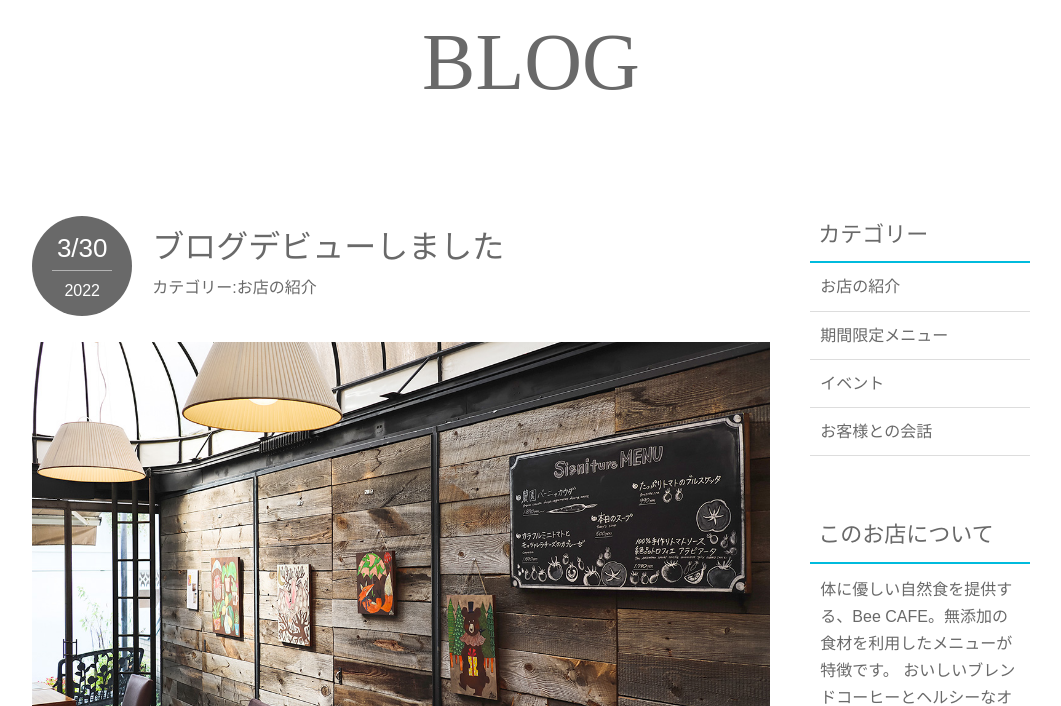
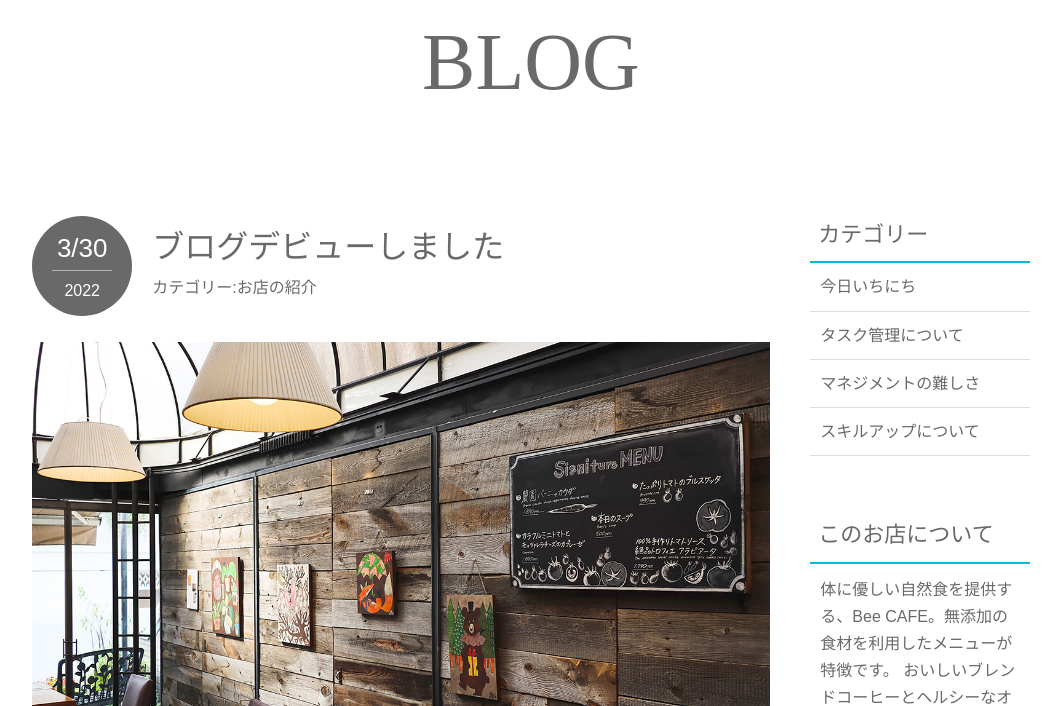
Before and after one commit to bns11/mysite, a plain HTML site: page news.html in a window 1280 px wide. Shown: the part 94-800 px from the top of the page, without its empty margins (109-1170 px from the left). Drawn offline with Linux system fonts and the light colour scheme; some packages are replaced by stand-ins of ours; a web font is replaced by a local one.

Commit message:
changed news.html

```diff
--- a/news.html
+++ b/news.html
@@ -61,10 +61,10 @@
             <aside>
                 <h3 class="sub-title">カテゴリー</h3>
                 <ul class="sub-menu">
-                    <li><a href="#">お店の紹介</a></li>
-                    <li><a href="#">期間限定メニュー</a></li>
-                    <li><a href="#">イベント</a></li>
-                    <li><a href="#">お客様との会話</a></li>
+                    <li><a href="#">今日いちにち</a></li>
+                    <li><a href="#">タスク管理について</a></li>
+                    <li><a href="#">マネジメントの難しさ</a></li>
+                    <li><a href="#">スキルアップについて</a></li>
                 </ul>
 
                 <h3 class="sub-title">このお店について</h3>
```
